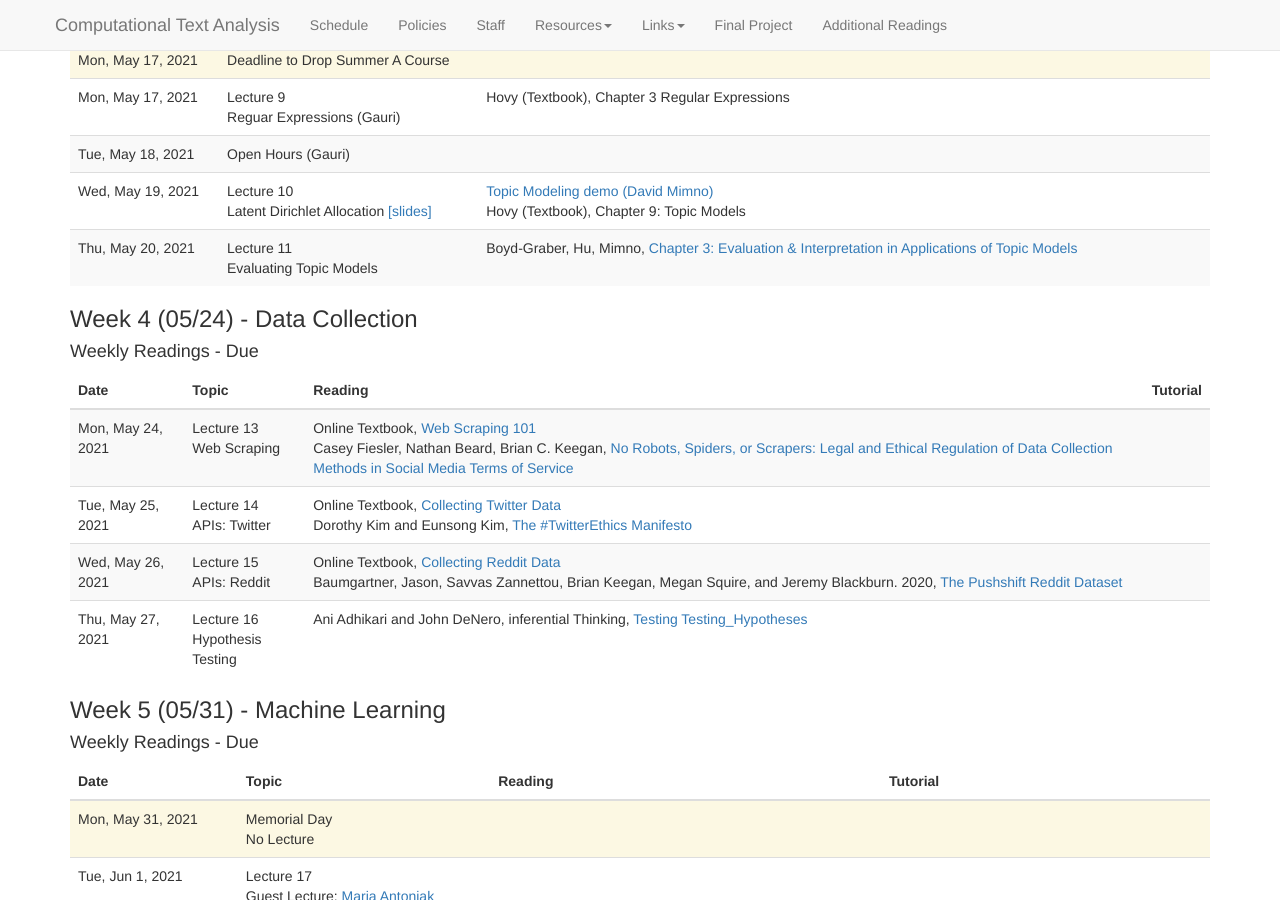
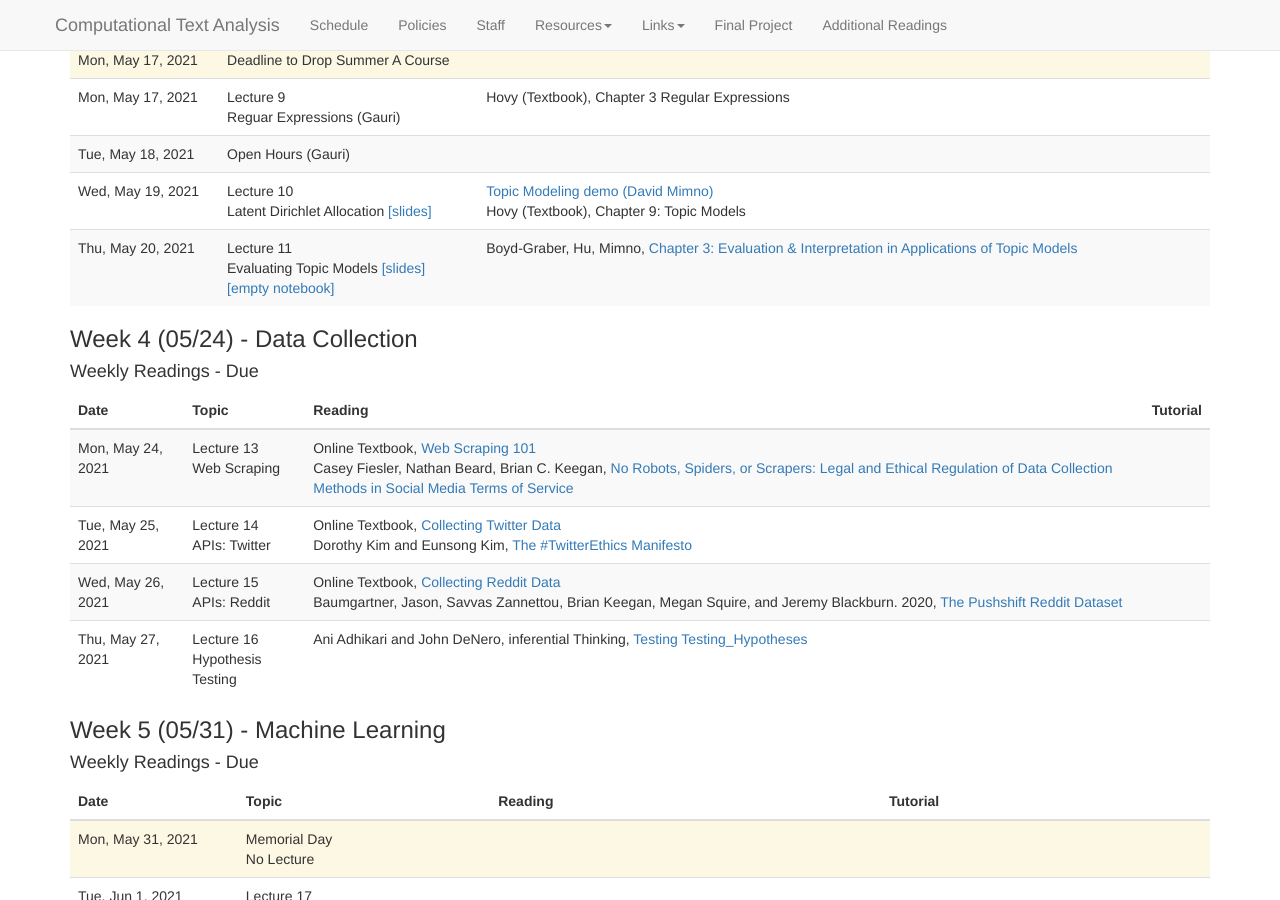
Before and after one commit to BC-COMS-2710/BC-COMS-2710.github.io, a Jekyll site: the page built from schedule.md, in a window 1280 px wide and 900 px high, scrolled down 1850 px. Built offline with Jekyll 4.4.1, drawn with Linux system fonts in a browser that asks for light colours; nearby versions of some CDN libraries.

Commit message:
ecutre 11

```diff
--- a/_data/schedule.yaml
+++ b/_data/schedule.yaml
@@ -264,6 +264,8 @@
     -
       date: 2021-05-20
       title: "Lecture 11 <br> Evaluating Topic Models"
+      slides: slides/11-topic_modelsII.pdf
+      notebook: https://coms2710.columbiajupyter2.org/hub/user-redirect/git-pull?repo=https%3A%2F%2Fgithub.com%2FBC-COMS-2710%2Fsummer21-material&urlpath=lab%2Ftree%2Fsummer21-material%2Fdemo%2FDemo11.ipynb&branch=master
       readings:
         -
           title: "Chapter 3: Evaluation & Interpretation in Applications of Topic Models"
```
Also changed, not shown: 1 other file.
